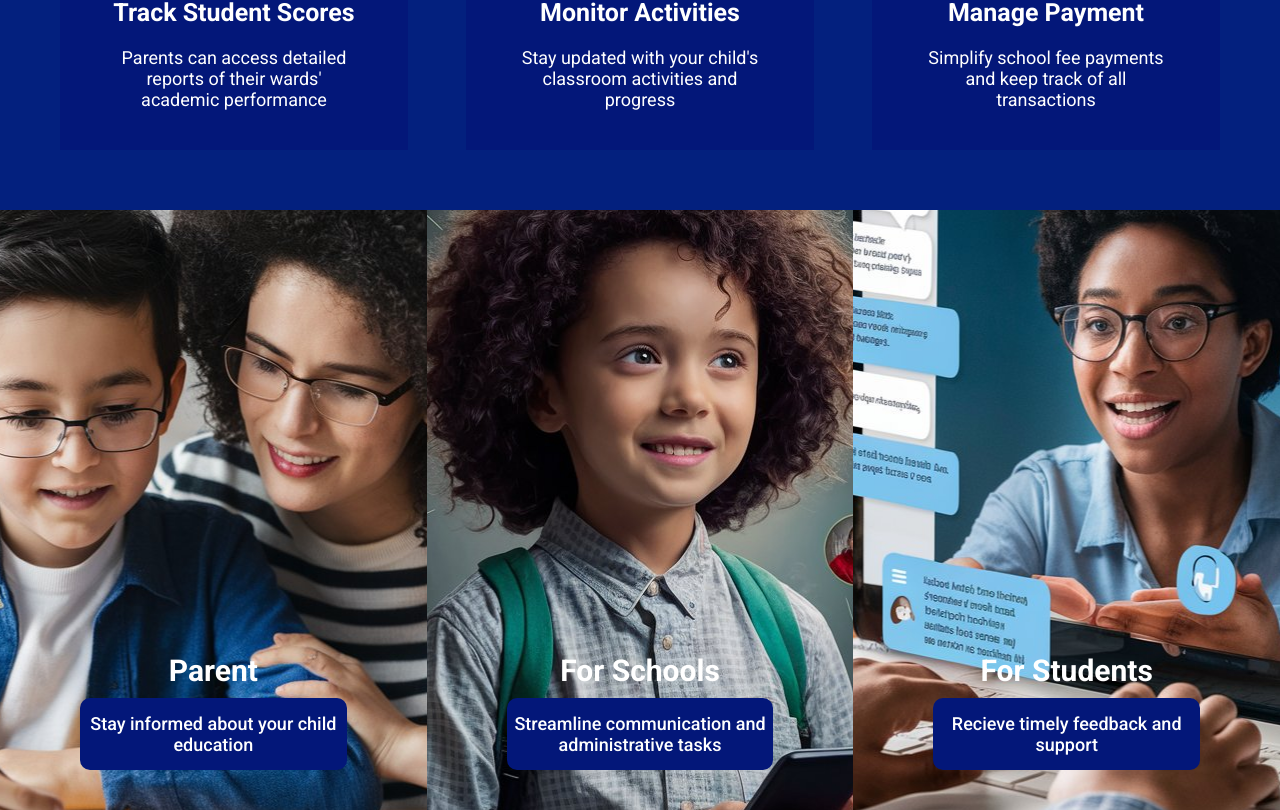
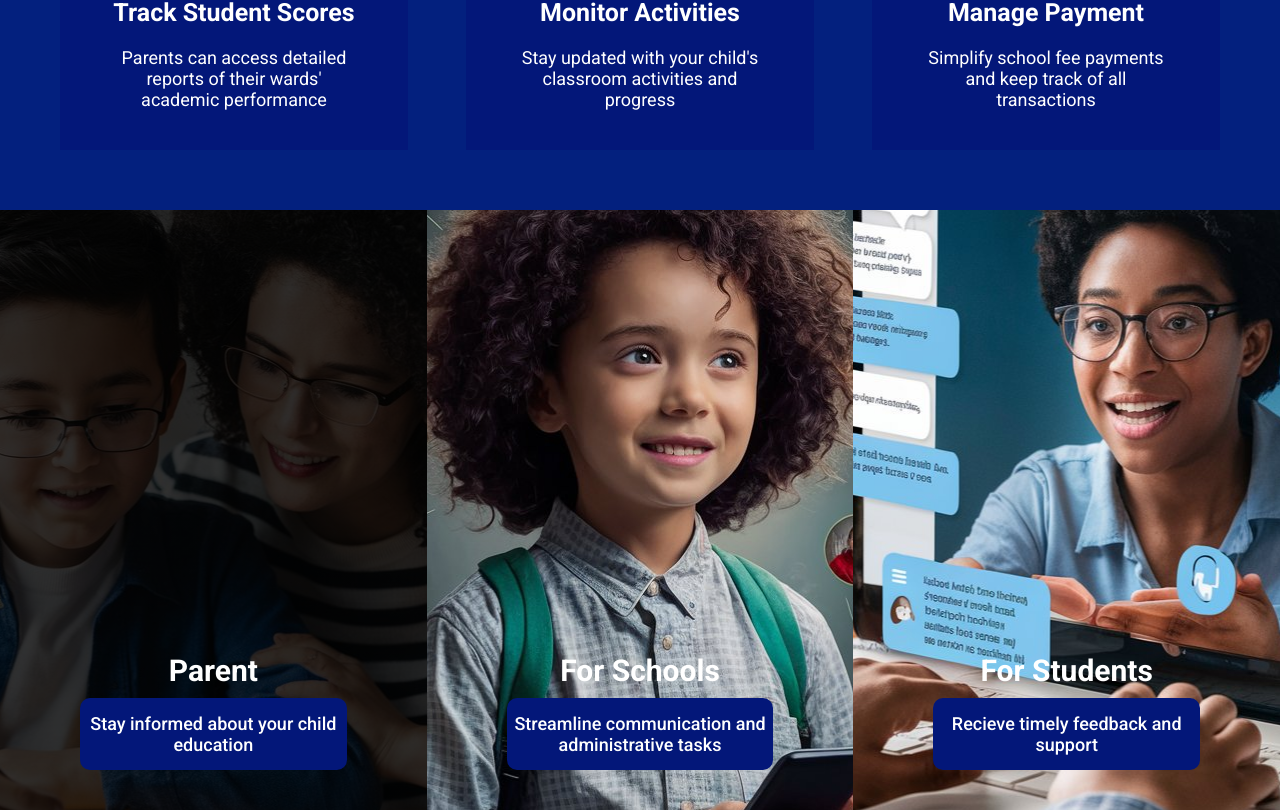
Before and after one commit to Orisabiyi/2meuru, a React (Vite) app: page / in a window 1280 px wide. Shown: the part 1279-2089 px from the top of the page. Built offline with nearby package versions, Linux system fonts and the light colour scheme.

Commit message:
add overlay to a single image container

```diff
--- a/src/components/Benefits.module.css
+++ b/src/components/Benefits.module.css
@@ -21,7 +21,12 @@
 }
 
 .benefit div:nth-of-type(1) {
-  background: url(/images/parent.jpeg) no-repeat center;
+  background: linear-gradient(
+      to right,
+      rgba(0, 0, 0, 0.801),
+      rgba(0, 0, 0, 0.801)
+    ),
+    url(/images/parent.jpeg) no-repeat center;
 }
 
 .benefit div:nth-of-type(2) {
```
